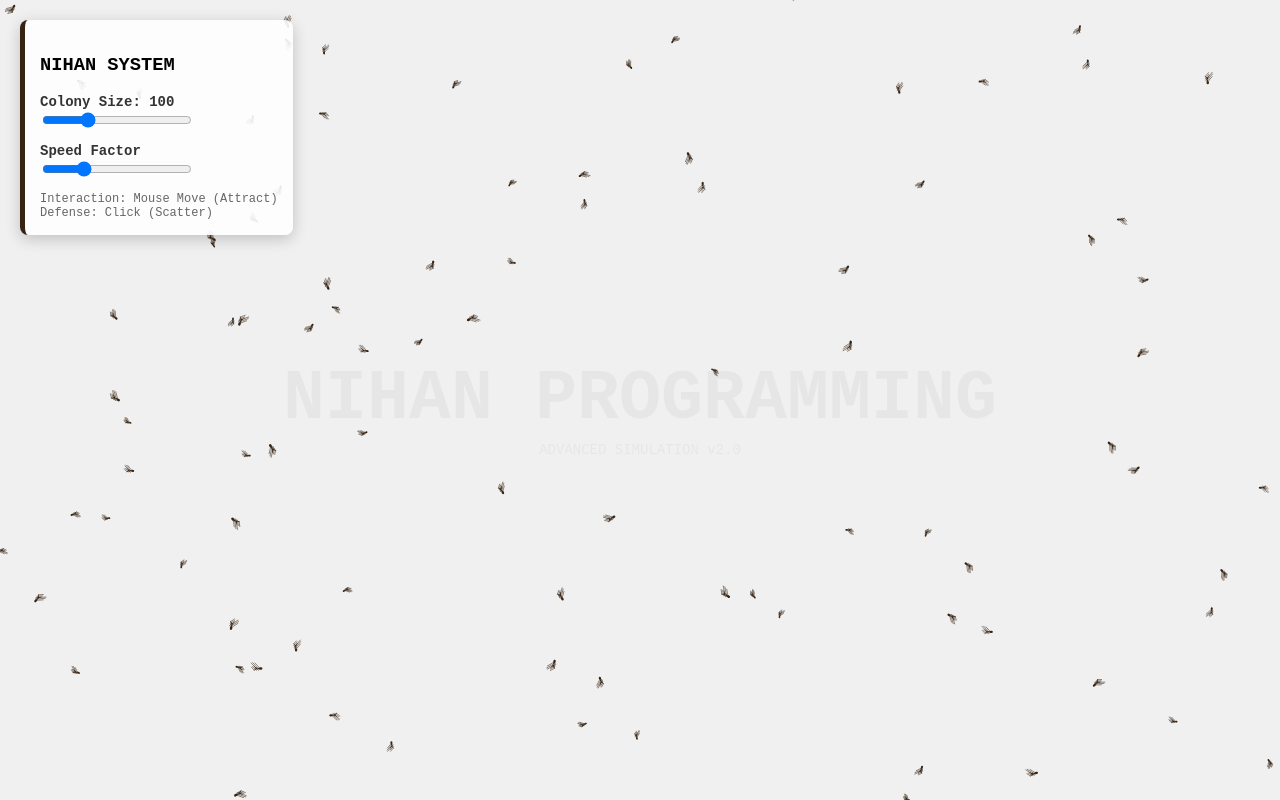
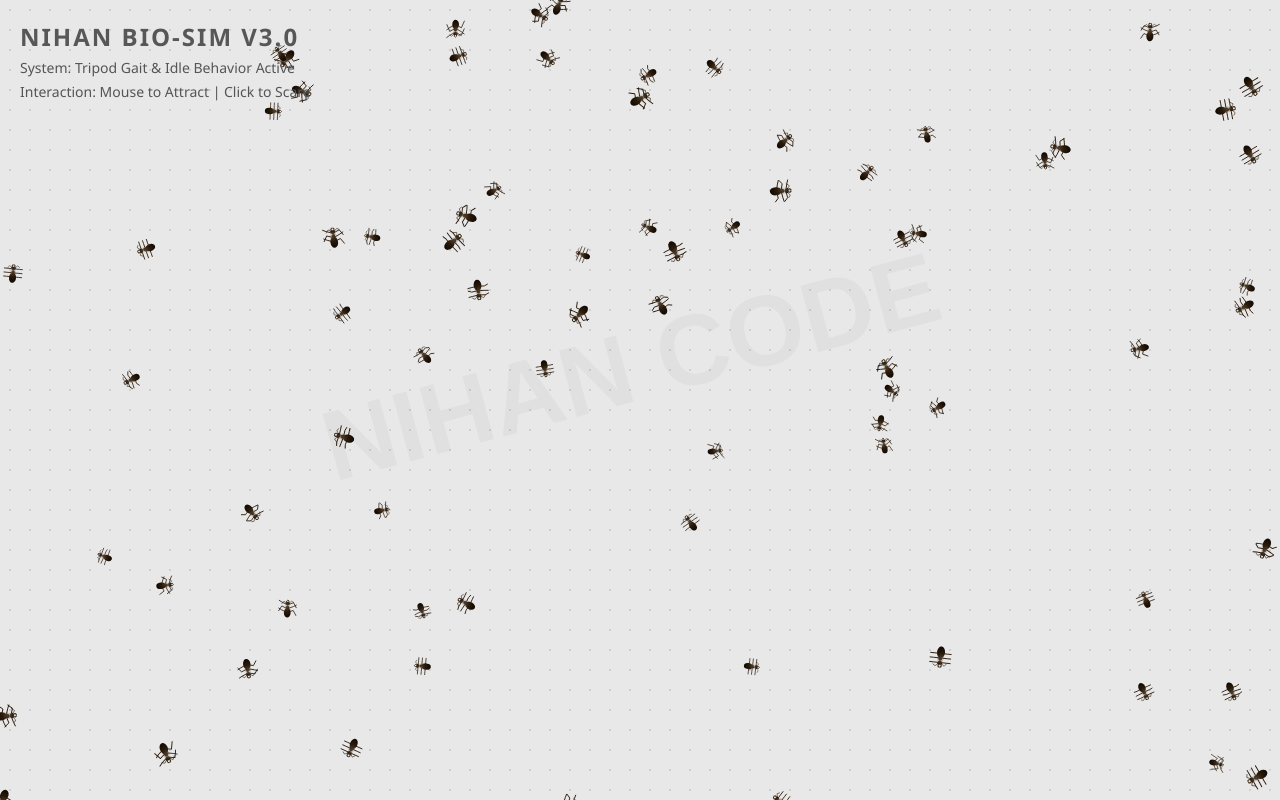
Before and after one commit to nihanalonee/khona2026, a plain HTML site: page index.html in a window 1280 px wide. Drawn offline with Linux system fonts and the light colour scheme.

Commit message:
Update index.html

```diff
--- a/index.html
+++ b/index.html
@@ -3,277 +3,322 @@
 <head>
     <meta charset="UTF-8">
     <meta name="viewport" content="width=device-width, initial-scale=1.0">
-    <title>Nihan Programming - Advanced Ant System</title>
+    <title>Nihan Programming - Ultra Realism</title>
     <style>
         body {
             margin: 0;
             overflow: hidden;
-            background-color: #f0f0f0;
-            font-family: 'Courier New', Courier, monospace;
+            background-color: #e8e8e8; /* Slight texture look */
+            background-image: radial-gradient(#d0d0d0 1px, transparent 1px);
+            background-size: 20px 20px;
+            font-family: 'Segoe UI', sans-serif;
         }
         canvas {
             display: block;
         }
-        /* UI Control Panel */
-        #controls {
+        #ui-layer {
             position: absolute;
             top: 20px;
             left: 20px;
-            background: rgba(255, 255, 255, 0.9);
-            padding: 15px;
-            border-radius: 8px;
-            box-shadow: 0 4px 15px rgba(0,0,0,0.2);
-            border-left: 5px solid #362312;
-            user-select: none;
+            pointer-events: none; /* Let clicks pass through to canvas */
         }
-        .control-group {
-            margin-bottom: 10px;
+        h1 {
+            margin: 0;
+            font-size: 24px;
+            color: #333;
+            opacity: 0.8;
+            text-transform: uppercase;
+            letter-spacing: 2px;
         }
-        label {
-            display: block;
+        p {
+            margin: 5px 0;
             font-size: 14px;
-            font-weight: bold;
-            color: #333;
-        }
-        input[type=range] {
-            width: 150px;
-        }
-        .status {
-            font-size: 12px;
-            color: #666;
-            margin-top: 5px;
+            color: #555;
         }
     </style>
 </head>
 <body>
 
-<div id="controls">
-    <h3>NIHAN SYSTEM</h3>
-    <div class="control-group">
-        <label>Colony Size: <span id="countVal">100</span></label>
-        <input type="range" id="antRange" min="20" max="300" value="100">
-    </div>
-    <div class="control-group">
-        <label>Speed Factor</label>
-        <input type="range" id="speedRange" min="1" max="5" step="0.1" value="2">
-    </div>
-    <div class="status">
-        Interaction: Mouse Move (Attract)<br>
-        Defense: Click (Scatter)
-    </div>
+<div id="ui-layer">
+    <h1>Nihan Bio-Sim v3.0</h1>
+    <p>System: Tripod Gait & Idle Behavior Active</p>
+    <p>Interaction: Mouse to Attract | Click to Scare</p>
 </div>
 
-<canvas id="antCanvas"></canvas>
+<canvas id="simCanvas"></canvas>
 
 <script>
-    const canvas = document.getElementById('antCanvas');
+    const canvas = document.getElementById('simCanvas');
     const ctx = canvas.getContext('2d');
 
-    let width, height;
+    let w, h;
+    const ants = [];
+    const ANT_COUNT = 80; // Fewer ants, but higher quality
 
-    // Mouse Interaction Object
-    const mouse = { x: -1000, y: -1000, active: false };
+    // Mouse state
+    const mouse = { x: -9999, y: -9999, click: false };
 
-    // System Variables
-    let ants = [];
-    let antCount = 100;
-    let globalSpeed = 2;
-    let panicMode = false;
-
-    // Resize Handler
+    // Resize setup
     function resize() {
-        width = window.innerWidth;
-        height = window.innerHeight;
-        canvas.width = width;
-        canvas.height = height;
+        w = window.innerWidth;
+        h = window.innerHeight;
+        canvas.width = w;
+        canvas.height = h;
     }
     window.addEventListener('resize', resize);
     resize();
 
-    // Mouse Listeners
-    window.addEventListener('mousemove', (e) => {
+    // Input listeners
+    window.addEventListener('mousemove', e => {
         mouse.x = e.clientX;
         mouse.y = e.clientY;
-        mouse.active = true;
+    });
+    window.addEventListener('mousedown', () => {
+        mouse.click = true;
+        setTimeout(() => mouse.click = false, 500);
     });
 
-    window.addEventListener('mousedown', () => {
-        panicMode = true;
-        setTimeout(() => { panicMode = false; }, 800); // Panic lasts 0.8 seconds
-    });
+    // --- UTILITIES ---
+    const random = (min, max) => Math.random() * (max - min) + min;
 
-    // UI Listeners
-    const antRange = document.getElementById('antRange');
-    const speedRange = document.getElementById('speedRange');
-    const countVal = document.getElementById('countVal');
-
-    antRange.addEventListener('input', (e) => {
-        antCount = parseInt(e.target.value);
-        countVal.innerText = antCount;
-        initAnts();
-    });
-
-    speedRange.addEventListener('input', (e) => {
-        globalSpeed = parseFloat(e.target.value);
-    });
-
-    // --- The Advanced Ant Class ---
+    // --- THE BIOLOGICAL ANT CLASS ---
     class Ant {
         constructor() {
-            this.reset();
+            this.init();
         }
 
-        reset() {
-            this.x = Math.random() * width;
-            this.y = Math.random() * height;
-            this.angle = Math.random() * Math.PI * 2;
-            this.size = Math.random() * 0.4 + 0.6; // Scale
-            this.baseSpeed = Math.random() * 0.5 + 0.5;
-            this.walkCycle = Math.random() * 10; // For leg animation
-            this.turnSpeed = 0.1;
+        init() {
+            this.x = random(0, w);
+            this.y = random(0, h);
+            this.angle = random(0, Math.PI * 2);
+            this.targetAngle = this.angle;
+            this.size = random(0.8, 1.2); // Size variation
+
+            // Movement Physics
+            this.speed = 0;
+            this.maxSpeed = random(1.5, 2.5);
+            this.acceleration = 0.05;
+
+            // State Machine: 'WALK' or 'IDLE'
+            this.state = 'WALK';
+            this.stateTimer = random(100, 500);
+
+            // Animation Properties
+            this.walkCycle = 0;
+            this.antennaOffset = 0;
         }
 
         update() {
-            let targetAngle = this.angle;
-            let speedMultiplier = 1;
-
-            // 1. Interaction Logic (Mouse)
-            if (mouse.active) {
-                const dx = mouse.x - this.x;
-                const dy = mouse.y - this.y;
-                const dist = Math.sqrt(dx*dx + dy*dy);
-
-                if (panicMode && dist < 300) {
-                    // SCATTER: Run away from mouse
-                    targetAngle = Math.atan2(dy, dx) + Math.PI; // Opposite direction
-                    speedMultiplier = 4; // Run fast
-                    this.turnSpeed = 0.5;
-                }
-                else if (dist < 400 && !panicMode) {
-                    // ATTRACT: Swarm towards mouse (with some randomness)
-                    targetAngle = Math.atan2(dy, dx);
-                    speedMultiplier = 1.5;
-                    this.turnSpeed = 0.15;
+            // 1. State Management (Stop and Go behavior)
+            this.stateTimer--;
+            if (this.stateTimer <= 0) {
+                if (this.state === 'WALK') {
+                    // Switch to IDLE (Stop to look around)
+                    this.state = 'IDLE';
+                    this.stateTimer = random(50, 150);
+                    this.speed = 0; // Immediate stop mechanism
+                } else {
+                    // Switch to WALK
+                    this.state = 'WALK';
+                    this.stateTimer = random(200, 600);
                 }
             }
 
-            // 2. Smooth Steering (Turn towards target)
-            // Determine the shortest rotation direction
-            let diff = targetAngle - this.angle;
-            while (diff < -Math.PI) diff += Math.PI * 2;
-            while (diff > Math.PI) diff -= Math.PI * 2;
+            // 2. Interaction Logic
+            let dx = mouse.x - this.x;
+            let dy = mouse.y - this.y;
+            let dist = Math.sqrt(dx*dx + dy*dy);
+            let fearFactor = false;
 
-            // Add randomness (Ants are jittery)
-            diff += (Math.random() - 0.5) * 0.5;
+            if (mouse.click && dist < 300) fearFactor = true; // Panic mode
 
-            this.angle += diff * this.turnSpeed;
+            if (fearFactor) {
+                // Run away fast
+                this.state = 'WALK'; // Force walk
+                this.targetAngle = Math.atan2(dy, dx) + Math.PI;
+                this.speed = this.maxSpeed * 2.5;
+            } else if (dist < 200 && this.state === 'WALK') {
+                // Attract to mouse
+                this.targetAngle = Math.atan2(dy, dx);
+            } else if (this.state === 'WALK') {
+                // Random wandering wiggle
+                if (Math.random() < 0.05) {
+                    this.targetAngle += random(-1, 1);
+                }
+            }
 
-            // 3. Move
-            const currentSpeed = this.baseSpeed * globalSpeed * speedMultiplier;
-            this.x += Math.cos(this.angle) * currentSpeed;
-            this.y += Math.sin(this.angle) * currentSpeed;
+            // 3. Physics & Smooth Rotation
+            if (this.state === 'WALK' || fearFactor) {
+                // Smooth acceleration
+                if (this.speed < this.maxSpeed) this.speed += this.acceleration;
 
-            // 4. Update Walk Cycle (Leg animation speed depends on movement speed)
-            this.walkCycle += currentSpeed * 0.5;
+                // Smooth rotation
+                let diff = this.targetAngle - this.angle;
+                while (diff < -Math.PI) diff += Math.PI * 2;
+                while (diff > Math.PI) diff -= Math.PI * 2;
+                this.angle += diff * 0.1;
 
-            // 5. Screen Wrapping
-            if (this.x < -20) this.x = width + 20;
-            if (this.x > width + 20) this.x = -20;
-            if (this.y < -20) this.y = height + 20;
-            if (this.y > height + 20) this.y = -20;
+                // Move
+                this.x += Math.cos(this.angle) * this.speed;
+                this.y += Math.sin(this.angle) * this.speed;
+
+                // Animate Legs (Speed dependent)
+                this.walkCycle += this.speed * 0.2;
+            } else {
+                // Decelerate to 0
+                this.speed *= 0.8;
+            }
+
+            // Antennae always twitch
+            this.antennaOffset += 0.5;
+
+            // Screen Wrap
+            if (this.x < -20) this.x = w + 20;
+            if (this.x > w + 20) this.x = -20;
+            if (this.y < -20) this.y = h + 20;
+            if (this.y > h + 20) this.y = -20;
         }
 
         draw() {
             ctx.save();
             ctx.translate(this.x, this.y);
-            ctx.rotate(this.angle);
+            ctx.rotate(this.angle + Math.PI / 2); // Rotate to face up relative to calc
+            const s = this.size;
 
-            const s = this.size;
-            ctx.fillStyle = "#362312";
-            ctx.strokeStyle = "#362312";
-            ctx.lineWidth = 0.5;
-            ctx.lineCap = "round";
-
-            // --- Animated Legs ---
-            // We use sin/cos of walkCycle to oscillate legs
-            const legOffset = Math.sin(this.walkCycle) * 0.2;
-            const legOffset2 = Math.cos(this.walkCycle) * 0.2;
-
-            const legLen = 4 * s;
-
-            // Leg Group 1 (Front-Right, Mid-Left, Back-Right)
-            this.drawLeg(1.5*s, 2*s, legLen, -0.5 + legOffset);  // Front R
-            this.drawLeg(-0.5*s, -2*s, legLen, 0 + legOffset);   // Mid L
-            this.drawLeg(-2.5*s, 2*s, legLen, 0.5 + legOffset);  // Back R
-
-            // Leg Group 2 (Front-Left, Mid-Right, Back-Left)
-            this.drawLeg(1.5*s, -2*s, legLen, -0.5 + legOffset2); // Front L
-            this.drawLeg(-0.5*s, 2*s, legLen, 0 + legOffset2);    // Mid R
-            this.drawLeg(-2.5*s, -2*s, legLen, 0.5 + legOffset2); // Back L
-
-            // --- Body Segments ---
+            // Shadow (Soft blur underneath)
+            ctx.fillStyle = "rgba(0,0,0,0.15)";
             ctx.beginPath();
-            ctx.arc(1.5 * s, 0, 0.9 * s, 0, Math.PI * 2); // Head
-            ctx.arc(-0.5 * s, 0, 0.8 * s, 0, Math.PI * 2); // Thorax
-            ctx.ellipse(-3 * s, 0, 1.8 * s, 1.3 * s, 0, 0, Math.PI * 2); // Abdomen
+            ctx.ellipse(0, 2*s, 3*s, 8*s, 0, 0, Math.PI*2);
             ctx.fill();
 
-            // Antennae
+            // --- LEGS (Tripod Gait) ---
+            // Real ants use tripod: Legs R1, L2, R3 move together, L1, R2, L3 support.
+            ctx.strokeStyle = "#2a1a0a";
+            ctx.lineWidth = 0.8 * s;
+            ctx.lineCap = "round";
+            ctx.lineJoin = "round";
+
+            const walkVal = this.walkCycle;
+
+            // Helper for jointed legs
+            const drawLeg = (side, yPos, length, phaseOffset) => {
+                // Calculate movement based on phase
+                const move = Math.sin(walkVal + phaseOffset) * (this.speed * 0.5);
+
+                // Joint calculations (Femur & Tibia)
+                const startX = (side === 'left' ? -2 : 2) * s;
+                const elbowX = (side === 'left' ? -6 : 6) * s;
+                const footX  = (side === 'left' ? -9 : 9) * s;
+
+                // Dynamic Y positions simulating stepping
+                const currentElbowY = yPos - Math.abs(move) * 2; // Knee goes up
+                const currentFootY = yPos + move * 4; // Foot moves forward/back
+
+                ctx.beginPath();
+                ctx.moveTo(startX, yPos);
+                ctx.lineTo(elbowX, currentElbowY); // Femur
+                ctx.lineTo(footX, currentFootY);   // Tibia
+                ctx.stroke();
+            };
+
+            // Right Side Legs
+            drawLeg('right', -4*s, 8, 0);       // R1 (Front)
+            drawLeg('right', 0, 8, Math.PI);    // R2 (Mid) - Opposite Phase
+            drawLeg('right', 4*s, 9, 0);        // R3 (Back)
+
+            // Left Side Legs
+            drawLeg('left', -4*s, 8, Math.PI);  // L1 (Front) - Opposite Phase
+            drawLeg('left', 0, 8, 0);           // L2 (Mid)
+            drawLeg('left', 4*s, 9, Math.PI);   // L3 (Back) - Opposite Phase
+
+            // --- BODY (Glossy Segments) ---
+            const grad = ctx.createRadialGradient(-2*s, -2*s, 0, 0, 0, 10*s);
+            grad.addColorStop(0, "#5e4b35"); // Highlight
+            grad.addColorStop(0.5, "#2a1a0a"); // Base
+            grad.addColorStop(1, "#0f0802"); // Shadow
+
+            ctx.fillStyle = grad;
+
+            // 1. Abdomen (Rear - Large)
             ctx.beginPath();
-            ctx.moveTo(2*s, 0.5*s); ctx.lineTo(4*s, 2*s);
-            ctx.moveTo(2*s, -0.5*s); ctx.lineTo(4*s, -2*s);
+            ctx.ellipse(0, 5*s, 3.5*s, 5*s, 0, 0, Math.PI*2);
+            ctx.fill();
+
+            // 2. Thorax (Middle - Thin)
+            ctx.beginPath();
+            ctx.ellipse(0, 0, 1.8*s, 2.5*s, 0, 0, Math.PI*2);
+            ctx.fill();
+
+            // 3. Head (Front)
+            ctx.beginPath();
+            // Complex head shape
+            ctx.moveTo(0, -6*s);
+            ctx.bezierCurveTo(3*s, -6*s, 2.5*s, -2.5*s, 0, -2.5*s); // Right cheek
+            ctx.bezierCurveTo(-2.5*s, -2.5*s, -3*s, -6*s, 0, -6*s); // Left cheek
+            ctx.fill();
+
+            // --- DETAILS ---
+
+            // Mandibles (Jaws)
+            ctx.strokeStyle = "#3e2b17";
+            ctx.lineWidth = 1 * s;
+            ctx.beginPath();
+            ctx.moveTo(1*s, -5.5*s);
+            ctx.quadraticCurveTo(2*s, -7.5*s, 0.5*s, -8*s); // Right Jaw
+            ctx.moveTo(-1*s, -5.5*s);
+            ctx.quadraticCurveTo(-2*s, -7.5*s, -0.5*s, -8*s); // Left Jaw
             ctx.stroke();
+
+            // Antennae (Twitching)
+            ctx.strokeStyle = "#2a1a0a";
+            ctx.lineWidth = 0.5 * s;
+
+            // Random twitch calculation
+            const twitchL = Math.sin(this.antennaOffset * 0.8) * 0.2;
+            const twitchR = Math.sin(this.antennaOffset * 0.9 + 1) * 0.2;
+
+            ctx.beginPath();
+            // Left Antenna (elbow joint)
+            ctx.moveTo(-1.5*s, -5*s);
+            ctx.lineTo(-4*s, -7*s + twitchL);
+            ctx.lineTo(-6*s, -5*s + twitchL * 5);
+            ctx.stroke();
+
+            // Right Antenna
+            ctx.beginPath();
+            ctx.moveTo(1.5*s, -5*s);
+            ctx.lineTo(4*s, -7*s + twitchR);
+            ctx.lineTo(6*s, -5*s + twitchR * 5);
+            ctx.stroke();
+
+            // Eyes
+            ctx.fillStyle = "black";
+            ctx.beginPath();
+            ctx.arc(-1.8*s, -5*s, 0.4*s, 0, Math.PI*2);
+            ctx.arc(1.8*s, -5*s, 0.4*s, 0, Math.PI*2);
+            ctx.fill();
 
             ctx.restore();
         }
-
-        drawLeg(x, y, len, angleOffset) {
-            // Helper to draw a jointed leg
-            ctx.beginPath();
-            ctx.moveTo(x, 0);
-
-            // Knee position
-            const kneeX = x + (y > 0 ? 2 : 2);
-            const kneeY = y;
-
-            ctx.lineTo(kneeX, kneeY);
-
-            // Foot position (Adding movement)
-            const footX = kneeX + len * Math.cos(angleOffset);
-            const footY = kneeY + len * Math.sin(Math.PI/2 + angleOffset * (y>0?1:-1));
-
-            ctx.lineTo(footX, footY);
-            ctx.stroke();
-        }
     }
 
-    // --- Initialization & Loop ---
-    function initAnts() {
-        ants = [];
-        for (let i = 0; i < antCount; i++) {
-            ants.push(new Ant());
-        }
-    }
-
-    function drawWatermark() {
-        ctx.save();
-        ctx.translate(width / 2, height / 2);
-        ctx.font = "900 70px Courier New";
-        ctx.fillStyle = "rgba(0, 0, 0, 0.04)";
-        ctx.textAlign = "center";
-        ctx.textBaseline = "middle";
-        ctx.fillText("NIHAN PROGRAMMING", 0, 0);
-
-        ctx.font = "14px Courier New";
-        ctx.fillText("ADVANCED SIMULATION v2.0", 0, 50);
-        ctx.restore();
-    }
+    // --- MAIN LOOP ---
+    for(let i=0; i<ANT_COUNT; i++) ants.push(new Ant());
 
     function animate() {
-        ctx.clearRect(0, 0, width, height);
+        ctx.clearRect(0, 0, w, h);
 
-        drawWatermark();
+        // Draw Faint Watermark
+        ctx.save();
+        ctx.translate(w/2, h/2);
+        ctx.rotate(-Math.PI/12);
+        ctx.font = "bold 100px sans-serif";
+        ctx.fillStyle = "rgba(0,0,0,0.03)";
+        ctx.textAlign = "center";
+        ctx.fillText("NIHAN CODE", 0, 0);
+        ctx.restore();
 
+        // Update Ants
         ants.forEach(ant => {
             ant.update();
             ant.draw();
@@ -281,8 +326,6 @@
 
         requestAnimationFrame(animate);
     }
-
-    initAnts();
     animate();
 
 </script>
```
